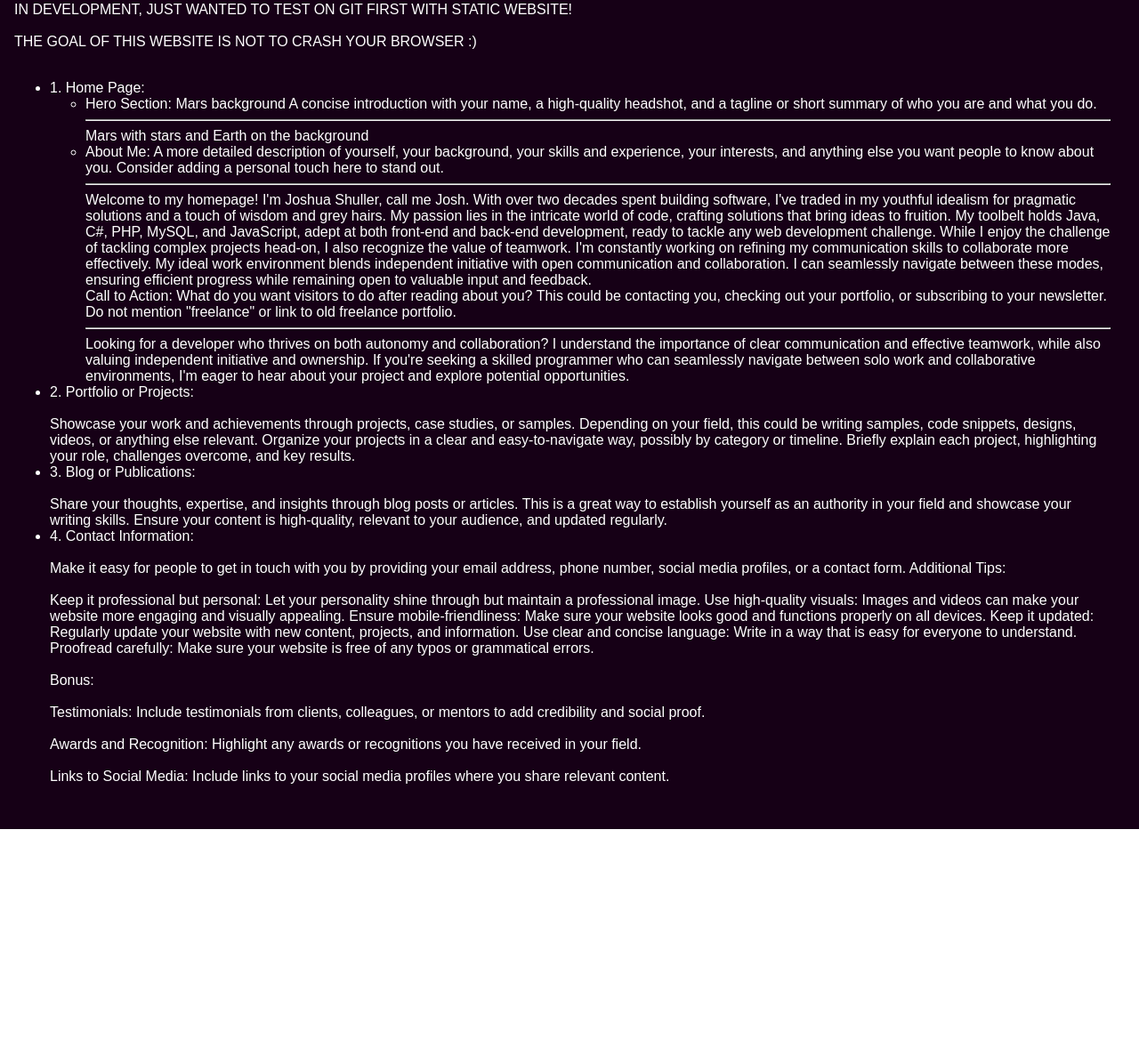
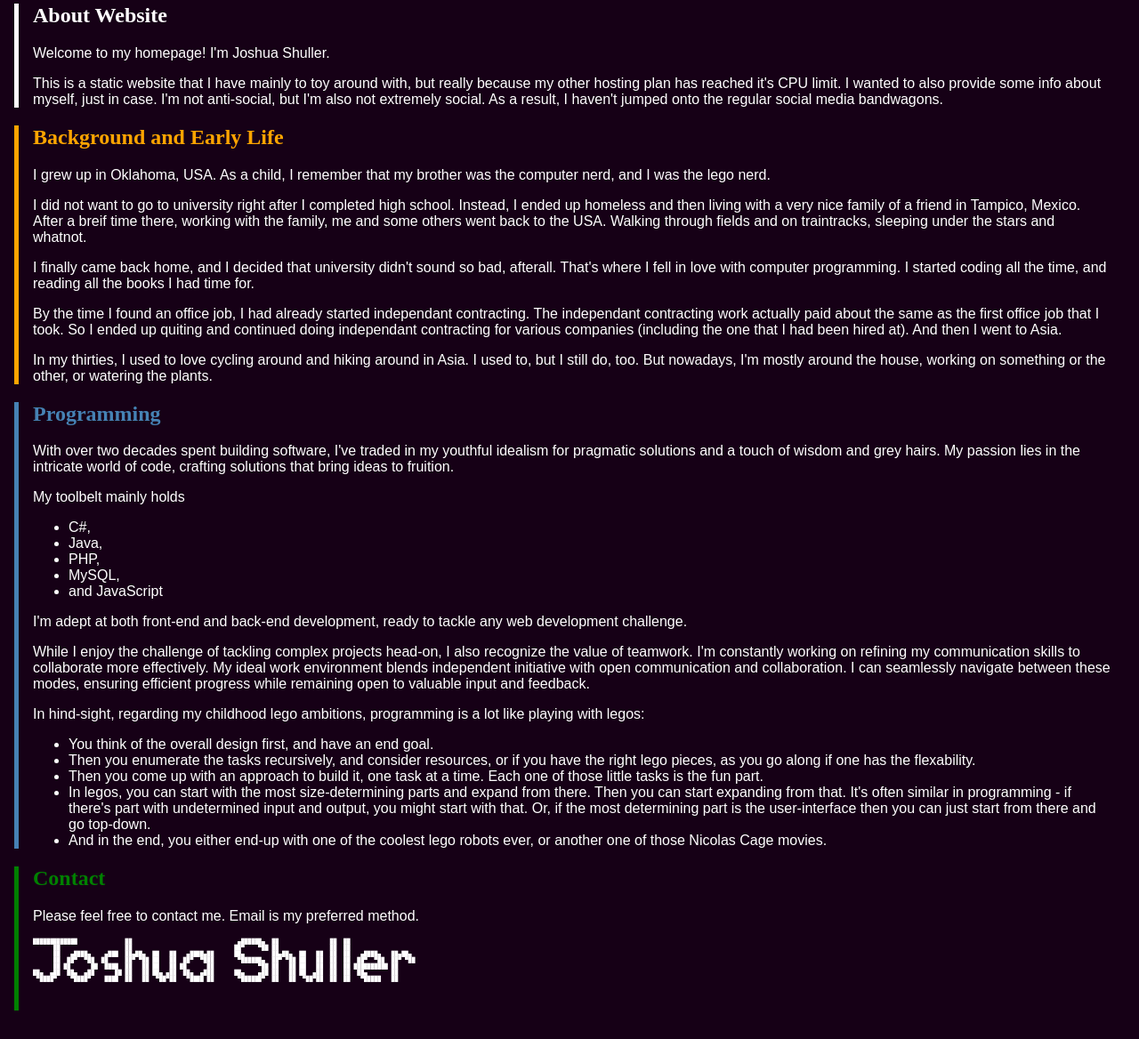
Before and after one commit to er-or/er-or.github.io, a plain HTML site: page index.html in a window 1280 px wide. Shown: the part 932-2100 px from the top of the page at 89% size. Before the commit the page ends 1864 px from the top, so only its background shows below. Drawn offline with Linux system fonts and the light colour scheme; a web font is replaced by a local one.

Commit message:
Ground shadows, updated rocks a little, and updated content

```diff
--- a/index.html
+++ b/index.html
@@ -1,6 +1,8 @@
+<!DOCTYPE html>
 <html lang="en">
 <head>
-<!--
+
+	<!-- REF FOR MYSELF - MARTIAN SCIENCE STATION HABITAT
 	https://issuu.com/hochbau2/docs/mars_part1
 	https://issuu.com/hochbau2/docs/mars_part2
 	https://issuu.com/hochbau2/docs/mars_part3
@@ -17,7 +19,7 @@ https://issuu.com/hochbau2/docs/mars_part3
 
 	<script src="js/FBM.js"></script>
 	<script src="js/mountains_bg.js"></script>
-	<script src="js/star_viewer.js"></script
+	<script src="js/star_viewer.js"></script>
 	<script>
 		STAR_VIEWER.latitude = 0;
 		STAR_VIEWER.longitude = 0;
@@ -91,7 +93,6 @@ background: #1d1e23;
 	background: #0D3a32;
 			background: rgb(33,4,6);
 background: #1d1e1c;
-background: #1d1e1c;
 	background: rgb(10, 22, 11);
 	background: rgb(22, 22, 22);
 	background: rgb(22, 0, 22);
@@ -138,9 +139,9 @@ background: #1d1e1c;
 		}
 
 		#rock_container {
-			width:100vw;
-			top:60vh;
-			height:40vh;
+			width: 100vw;
+			top: 60vh;
+			height: 40vh;
 
 			background: linear-gradient(180deg, rgba(222, 111, 91, 1) 0%, rgba(195, 77, 65, 1) 9%, rgba(171, 59, 44, 1) 19%, rgba(173, 40, 23, 1) 26%, rgba(205, 87, 71, 1) 34%, rgba(190, 54, 32, 1) 43%, rgba(173, 40, 23, 1) 55%, rgba(143, 32, 21, 1) 63%, rgba(128, 22, 14, 1) 70%, rgba(102, 12, 11, 1) 77%, rgba(171, 59, 44, 1) 87%, rgba(173, 40, 23, 1) 100%);
 
@@ -156,7 +157,7 @@ background: #1d1e1c;
 				linear-gradient(-45deg, rgba(171,59,44,0) 20%, rgba(171,59,44,.1) 20%, rgba(171,59,44,.1) 40%, rgba(171,59,44,.2) 40%, rgba(171,59,44,.2) 60%, rgba(171,59,44,.4) 60%, rgba(171,59,44,.4) 80%, rgba(171,59,44,.6) 80%),
 				linear-gradient(90deg, rgba(173,40,23,0) 20%, rgba(173,40,23,.3) 20%, rgba(173,40,23,.3) 40%, rgba(173,40,23,.5) 40%, rgba(173,40,23,.5) 60%, rgba(173,40,23,.7) 60%, rgba(173,40,23,.7) 80%, rgba(173,40,23,.8) 80%),
 				linear-gradient(-90deg, rgba(205,87,71,0) 20%, rgba(205,87,71,.4) 20%, rgba(205,87,71,.4) 40%, rgba(205,87,71,.5) 40%, rgba(205,87,71,.5) 60%, rgba(205,87,71,.6) 60%, rgba(205,87,71,.6) 80%, rgba(205,87,71,.8) 80%),
-				linear-gradient(180deg, rgba(222, 111, 91, .2) 0%, rgba(195, 77, 65, .3) 9%, rgba(171, 59, 44, .4) 19%, rgba(173, 40, 23, .9) 26%, rgba(205, 87, 71, .5) 34%, rgba(190, 54, 32, 1) 43%, rgba(173, 40, 23, 1) 55%, rgba(143, 32, 21, .6) 63%, rgba(128, 22, 14, .7) 70%, rgba(102, 12, 11, .8) 77%, rgba(171, 59, 44, 1) 87%, rgba(173, 40, 23, 1) 100%)
+				linear-gradient(180deg, rgba(222, 111, 91, .2) 0%, rgba(195, 77, 65, .3) 9%, rgba(171, 59, 44, .4) 19%, rgba(173, 40, 23, .9) 26%, rgba(205, 87, 71, .5) 34%, rgba(190, 54, 32, 1) 43%, rgba(173, 40, 23, 1) 55%, rgba(143, 32, 21, .6) 63%, rgba(128, 22, 14, .7) 70%, rgba(102, 12, 11, .8) 77%, rgba(171, 59, 44, 1) 95%, rgba(173, 40, 23, 1) 100%)
 			;
 */
 		}
@@ -248,6 +249,7 @@ div.page_footer_wave {
 
 #background_mountain_container {
 	position: absolute;
+	z-index: 2;
 	top: 55vh;
 	top: calc(60vh - 50px);
 /*
@@ -286,7 +288,9 @@ div.page_footer_wave {
 
 		function redrawBackgroundMountains() {
 			let box = document.getElementById('background_mountain_container');
+			if (box) {
 				box.innerHTML = getHorizonMountainsSvg(Math.max(window.innerWidth, document.body.scrollWidth) + 50);
+			}
 		}
 
 
@@ -416,10 +420,9 @@ window.addEventListener('scroll', pageScrolled);
 	<!--<i style="font-size:0.825em">OUT OF THIS WORLD!</i>-->
 </div>
 
-
+<!-- contains a repeating star map background which streches to the current field of view -->
 <div id="sky_container">
 
-	<!-- contains a repeating star map background which streches to the current field of view -->
 	<div id="star_map_bg_container" class="star_container"><img id="star_map_rotating_bg_image" src="img/galaxy_background.webp" /></div>
 	<div id="star_map_bg_blur_layer" class="star_container"></div>
 
@@ -432,23 +435,42 @@ window.addEventListener('scroll', pageScrolled);
 
 </div>
 
-
 <div id="background_mountain_container">
 	<script>
 		document.write(getHorizonMountainsSvg(Math.max(window.innerWidth, document.body.scrollWidth) + 50));
 	</script>
 </div>
 
-
-
 <div id="rock_container">
+<div id="shadow_container" style="background-image:url('img/ground_shadows.svg');top:70vh;position:absolute;width:100%;height:15vh;background-opacity:0.5;background-position:-20px center;"></div>
 <svg id="rock_svg" x="0" y="0" width="100%" height="100%" xmlns="http://www.w3.org/2000/svg">
 	<defs>
-		<linearGradient id="rockGrad" x1="20%" x2="0" y1="0" y2="100%">
-			<stop style="stop-color:#8a1f12" offset="0" />
+		<linearGradient id="rockGrad2" x1="20%" x2="0" y1="0" y2="100%">
+			<stop style="stop-color:#8f2015" offset="0" />
 			<stop style="stop-color:#5a0e0b" offset="1" />
 		</linearGradient>
+		<radialGradient id="rockGrad" cx="75%" cy="20%">
+			<stop style="stop-color:#ad332a" offset="0" />
+			<stop style="stop-color:#600c0b" offset="0.9" />
+			<stop style="stop-color:#5a0e0b" offset="1" />
+		</radialGradient>
+		<linearGradient id="shadowGrad" x1="30%" x2="0" y1="0" y2="100%">
+			<stop style="stop-color:#71150d" offset="0" />
+			<stop style="stop-color:#a62b1b" offset="1" />
+		</linearGradient>
+
 	</defs>
+	<!-- A couple of shading paths from the left, in addition to any other background shading is done for the ground -->
+	<g id="shadow_g">
+		<path
+			style="fill:url(#shadowGrad);fill-opacity:.25;stroke:none"
+			d="m -5,130 c 0,0 69.990768,0.81545 97.042868,1.49296 4.78336,0.1198 -11.94374,7.96248 -11.94374,7.96248 0,0 32.80282,3.37683 49.2679,3.98126 22.87736,0.83983 45.80445,-1.47125 68.67651,-0.49765 8.98798,0.38259 17.879882,2.27214 26.873412,2.48827 26.228,0.63031 52.4099,-2.57095 78.6296,-3.48358 13.1012,-0.45601 26.27077,-2.30013 39.3148,-0.99531 5.92615,0.5928 23.18609,2.49825 17.41795,3.98124 -18.97042,4.87732 -28.7743,5.03684 -43.29604,6.46951 -20.49435,2.02191 -41.14061,1.96891 -61.70931,2.98595 -16.42351,0.81208 -32.82482,2.36345 -49.267922,2.48828 -14.10862,0.10711 -28.21526,-0.67816 -42.30074,-1.49297 -14.45449,-0.83616 -28.865702,-2.30182 -43.29605,-3.48361 -21.89943,-1.79349 -43.74097,-4.46561 -65.69056,-5.4742 -19.057419,-0.8757 -57.230408,-0.49765 -57.230408,-0.49765 z"
+		/>
+		<path
+			style="fill:url(#shadowGrad);fill-opacity:.25;stroke:none"
+			d="m 55,111 c 7.254327,1.48743 34.453423,-3.12119 51.200816,-2.19935 11.77,0.64787 23.500805,-1.95266 35.27756,-2.46324 7.791124,-0.33778 15.605536,0.0362 23.391966,-0.3964 8.81736,-0.48989 17.56407,-1.90524 26.37576,-2.48827 8.69628,-0.57539 17.43117,-0.4121 26.12692,-0.99531 8.64639,-0.5799 17.2401,-1.79452 25.8781,-2.48828 10.27319,-0.82509 20.56681,-1.37457 30.85465,-1.99062 15.00863,-0.89873 30.16791,-0.26306 45.03785,-2.48827 24.05605,-3.59986 43.80879,-3.76089 77.88312,-4.97657 0.83303,-0.0297 0.58438,-2.46416 -0.24883,-2.48828 -11.03523,-0.31946 -20.00414,0.22279 -29.85935,0.49766 -10.63873,0.29673 -21.28677,0.93966 -31.84996,2.23946 -5.68438,0.69947 -11.2301,2.33557 -16.9203,2.98593 -12.46077,1.42421 -25.05606,1.19979 -37.573,1.99061 -9.04703,0.5716 -18.06326,1.65863 -27.12224,1.99062 -5.88498,0.21568 -11.78044,-0.17468 -17.66678,0 -8.38828,0.24894 -16.74333,1.24404 -25.13161,1.49297 -6.54958,0.19437 -13.10931,-0.23958 -19.6574,0 -19.28137,0.70549 -38.488525,2.77754 -57.728046,4.23008 -16.010637,1.20877 -32.050566,2.10208 -48.02378,3.73242 -9.039301,0.92262 -18.464606,1.79218 -27.122246,1.99062 -1.20533,0.0276 -4.30427,1.58206 -3.1232,1.82422 z"
+		/>
+	</g>
 	<g id="rock_g">
 	</g>
 </svg>
@@ -456,11 +478,10 @@ window.addEventListener('scroll', pageScrolled);
 
 
 
-<!-- FOREGROUND MOUNTAIN CONTAINER
+<!-- FOREGROUND MOUNTAIN CONTAINER -->
 <div style="position:absolute;top:60vh;top:calc(60vh - 10px);left:20px;">
 	<img src="img/foothills1.svg" width="270.40414" height="32.605999" />
 </div>
--->
 
 
 <div id="header_wave_container"></div>
@@ -469,17 +490,23 @@ window.addEventListener('scroll', pageScrolled);
 <script src="js/rock.js"></script>
 
 <script>
+
+// Need to check if resize is width-only, in which case we do not really need to replace the rocks.
+// But if the resize is also in height, we need to clear the rocks and replace them.
 function placeRocks() {
 
 
 	const container = document.getElementById('rock_container');
+	if (!container) {
+		return;
+	}
 	const containerR = container.getBoundingClientRect();
 	const containerY = containerR.top;
 	const containerW = containerR.width;
 	const containerH = containerR.height;
 
 	const rockSize = 30;
-	const spacing = 120;
+	const spacing = 150;
 	const fbm = new FBM(spacing, false);
 
 	const rockSvg = document.getElementById('rock_svg');
@@ -498,10 +525,12 @@ function placeRocks() {
 			continue;
 		}
 
+
+
 		xSpacing = Math.ceil((y + 1) * spacing / containerH) * 8;
 		for (let x = 0; x <= containerW; x += xSpacing) {
 
-			const rockId = 'rock_' + x + '_' + y;
+			const rockId = 'rock_' + Math.floor(x % spacing) + '_' + Math.floor(y % spacing);
 
 			if (rockSvg.getElementById(rockId)) {
 				//console.log('already have: ' + rockId);
@@ -526,7 +555,7 @@ function placeRocks() {
 			rockG.appendChild(rock);
 //console.log('created rock at ' + rockX + ' x ' + rockY);
 		}
-		xSpacing = Math.ceil((y + 1) * spacing / containerH) * 8;
+		//xSpacing = Math.ceil((y + 1) * spacing / containerH) * 8;
 	}
 }
 </script>
@@ -535,107 +564,164 @@ function placeRocks() {
 
 <div id="content">
 
+<style>
+h2 { font-family:"Bakbak One";}
+#content_section_about {
+	border-left: 5px solid white;
+	padding-left: 1em;
+}
+#content_section_about h2 { color: white; }
 
-IN DEVELOPMENT, JUST WANTED TO TEST ON GIT FIRST WITH STATIC WEBSITE!
-<br /><br />
-THE GOAL OF THIS WEBSITE IS NOT TO CRASH YOUR BROWSER :)
-<br /><br />
+#content_section_background {
+	border-left: 5px solid orange;
+    padding-left: 1em;
+}
+#content_section_background h2 { color: orange; }
 
-<ul>
+#content_section_programming {
+	border-left: 5px solid SteelBlue;
+    padding-left: 1em;
+}
+#content_section_programming h2 { color: SteelBlue; }
 
 
+#content_section_contact {
+	border-left: 5px solid green;
+    padding-left: 1em;
+}
+#content_section_contact h2 { color: green };
+</style>
 
-<li>1. Home Page:
-	<ul>
-		<li>
-			Hero Section: Mars background A concise introduction with your name, a high-quality headshot, and a tagline or short summary of who you are and what you do.
-			<hr />
-			Mars with stars and Earth on the background
-		</li>
+<section id="content_section_about">
+	<h2>About Website</h2>
+	<p>
+		Welcome to my homepage! I'm Joshua Shuller.
+	</p>
+	<p>
+		This is a static website that I have mainly to toy around with, but really because
+		my other hosting plan has reached it's CPU limit.  I wanted to
+		also provide some info about myself, just in case.
+		I'm not anti-social, but I'm also not extremely social.
+		As a result, I haven't jumped onto the regular social media bandwagons.
+	</p>
+</section>
+
+<section id="content_section_background">
+	<h2>Background and Early Life</h2>
+	<p>
+		I grew up in Oklahoma, USA.
+		As a child, I remember that my brother was the computer nerd,
+		and I was the lego nerd.
+	</p>
+	<p>
+		I did not want to go to university right after I completed high school.
+		Instead, I ended up homeless and then living with a very nice family
+		of a friend in Tampico, Mexico.
+		After a breif time there, working with the family, me and some others
+		went back to the USA.  Walking through fields and on traintracks,
+		sleeping under the stars and whatnot.
+	</p>
+	<p>
+		I finally came back home, and I decided that university didn't sound so bad, afterall.
+		That's where I fell in love with computer programming.  I started coding all the
+		time, and reading all the books I had time for.
+	</p>
+	<p>
+		By the time I found an office job, I had already started independant contracting.
+		The independant contracting work actually paid about the same as the first
+		office job that I took.  So I ended up quiting and continued doing independant
+		contracting for various companies (including the one that I had been hired at).
+		And then I went to Asia.
+	</p>
+
+	<p>
+		In my thirties, I used to love cycling around and hiking around in Asia.
+		I used to, but I still do, too.
+		But nowadays, I'm mostly around the house, working on something or the other, or watering the plants.
+	</p>
+</section>
 
 
+<section id="content_section_programming">
+	<h2>Programming</h2>
 
-		<li>About Me:
-			A more detailed description of yourself, your background, your skills and experience, your interests,
-			and anything else you want people to know about you. Consider adding a personal touch here to stand out.
-			<hr />
-
-Welcome to my homepage! I'm Joshua Shuller, call me Josh.
-
+	<p>
 		With over two decades spent building software, I've traded in my youthful idealism for pragmatic solutions and a touch of wisdom and grey hairs.
 		My passion lies in the intricate world of code, crafting solutions that bring ideas to fruition.
-
-
-My toolbelt holds
-Java, C#, PHP, MySQL, and JavaScript,
-adept at both front-end and back-end development,
+	</p>
+	<p>
+		My toolbelt mainly holds
+		<ul>
+			<li>C#,</li>
+			<li>Java,</li>
+			<li>PHP,</li>
+			<li>MySQL,</li>
+			<li>and JavaScript</li>
+		</ul>
+		I'm adept at both front-end and back-end development,
 		ready to tackle any web development challenge.
-
+	</p>
+	<p>
 		While I enjoy the challenge of tackling complex projects head-on, I also recognize the value of teamwork.
 		I'm constantly working on refining my communication skills to collaborate more effectively.
 		My ideal work environment blends independent initiative with open communication and collaboration.
 		I can seamlessly navigate between these modes, ensuring efficient progress while remaining open to valuable input and feedback.
+	</p>
+
+	<p>
+		In hind-sight, regarding my childhood lego ambitions, programming is a lot like playing with legos:
+		<ul>
+			<li>You think of the overall design first, and have an end goal.</li>
+			<li>
+				Then you enumerate the tasks recursively, and consider resources,
+				or if you have the right lego pieces, as you go along if one has the flexability.
+			</li>
+			<li>
+				Then you come up with an approach to build it,
+				one task at a time.  Each one of those little tasks is the fun part.
+			</li>
+			<li>
+				In legos, you can start with the most size-determining parts and expand from there.
+				Then you can start expanding from that.
+				It's often similar in programming - if there's part with undetermined input and
+				output, you might start with that.  Or, if the most determining part is the user-interface
+				then you can just start from there and go top-down.
+			</li>
+			<li>
+				And in the end, you either end-up with one of the coolest lego robots ever,
+				or another one of those Nicolas Cage movies.
+			</li>
+		</ul>
+	</p>
+</section>
 
 
 
 
-		</li>
-			Call to Action: What do you want visitors to do after reading about you? This could be contacting you, checking out your portfolio, or subscribing to your newsletter.
 
-			Do not mention "freelance" or link to old freelance portfolio.
-<hr />
+<section id="content_section_contact">
+	<h2>Contact</h2>
+	<p>
+		Please feel free to contact me.  Email is my preferred method.
+		<pre style="font-size:0.4em;font-family:courier, courier new;font-weight:bold">
+█████████████              ██                               ▄██████▄  ██               ██  ██
+      ██                   ██                              ██▀    ▀██ ██               ██  ██
+      ██   ▄████▄    ▄███  ██▄██▄  ██   ██   ▄████▄██      ██▄        ██▄██▄  ██   ██  ██  ██   ▄████▄   ██▄██▄
+      ██  ██▀  ▀██  ██     ██▀ ▀██ ██   ██  ██▀  ▀███       ▀██████▄  ██▀ ▀██ ██   ██  ██  ██  ██▀  ▀██  ██▀ ▀██
+      ██ ██      ██  ████  ██   ██ ██   ██ ██      ██             ▀██ ██   ██ ██   ██  ██  ██ ██████████ ██
+██▄  ▄██  ██▄  ▄██      ██ ██   ██ ██▄ ▄██  ██▄  ▄███      ██▄    ▄██ ██   ██ ██  ▄██  ██  ██  ██▄       ██
+ ▀████▀    ▀████▀    ████  ██   ██  ▀██▀██   ▀████ ██       ▀██████▀  ██   ██  ▀██▀██  ██  ██   ▀█████   ██
+		</pre>
+		<br />
+		<script>
+			let email = 'shuller@gmail.com';
+			for (let i = 0; i < email.length; i++) {
+				document.write('[' + email[i].getCharCode() + ']');
+			}
 
-Looking for a developer who thrives on both autonomy and collaboration?
-I understand the importance of clear communication and effective teamwork,
-while also valuing independent initiative and ownership.
-If you're seeking a skilled programmer who can seamlessly navigate between solo work and collaborative environments,
-I'm eager to hear about your project and explore potential opportunities.
-		</li>
-	</ul>
-</li>
-<li>2. Portfolio or Projects:
-<br /><br />
-Showcase your work and achievements through projects, case studies, or samples.
-Depending on your field, this could be writing samples, code snippets, designs, videos, or anything else relevant.
-Organize your projects in a clear and easy-to-navigate way, possibly by category or timeline.
-Briefly explain each project, highlighting your role, challenges overcome, and key results.
-
-
-</li>
-
-
-<li>3. Blog or Publications:
-<br /><br />
-Share your thoughts, expertise, and insights through blog posts or articles. This is a great way to establish yourself as an authority in your field and showcase your writing skills.
-Ensure your content is high-quality, relevant to your audience, and updated regularly.
-</li>
-
-<li>4. Contact Information:
-<br /><br />
-
-Make it easy for people to get in touch with you by providing your email address, phone number, social media profiles, or a contact form.
-Additional Tips:
-<br /><br />
-
-Keep it professional but personal: Let your personality shine through but maintain a professional image.
-Use high-quality visuals: Images and videos can make your website more engaging and visually appealing.
-Ensure mobile-friendliness: Make sure your website looks good and functions properly on all devices.
-Keep it updated: Regularly update your website with new content, projects, and information.
-Use clear and concise language: Write in a way that is easy for everyone to understand.
-Proofread carefully: Make sure your website is free of any typos or grammatical errors.
-<br /><br />
-Bonus:
-<br /><br />
-
-Testimonials: Include testimonials from clients, colleagues, or mentors to add credibility and social proof.
-<br /><br />
-Awards and Recognition: Highlight any awards or recognitions you have received in your field.
-<br /><br />
-Links to Social Media: Include links to your social media profiles where you share relevant content.
-<br /><br />
-</li>
-</ul>
-
+		</script>
+	</p>
+</section>
 </div>
 
 
```
Lines whose indentation alone changed are shown as unchanged.
